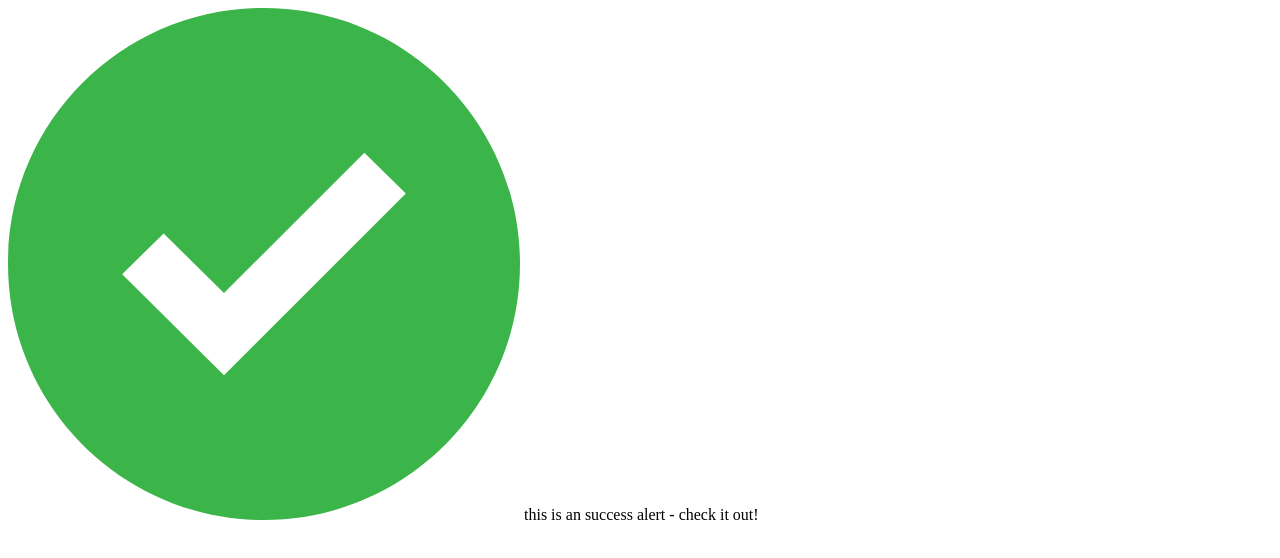
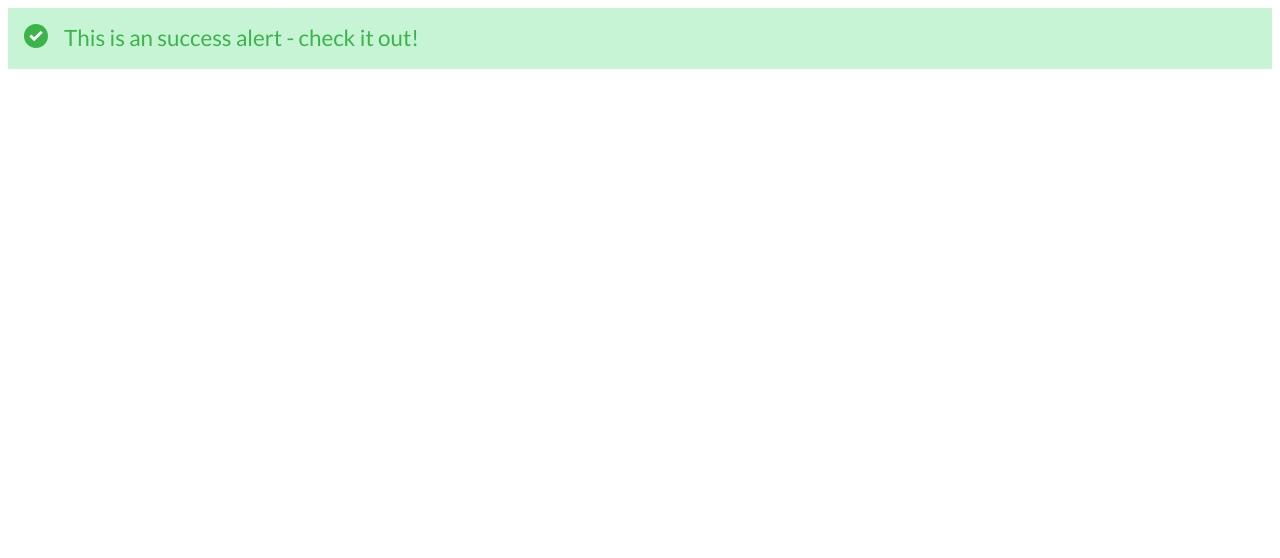
Before and after one commit to jugalkpatel/Component_Library, a plain HTML site: page components/alerts.html in a window 1280 px wide. Drawn offline with Linux system fonts and the light colour scheme.

Commit message:
feat: add success alert

```diff
--- a/components/alerts.css
+++ b/components/alerts.css
@@ -1,3 +1,35 @@
+@import url("https://fonts.googleapis.com/css2?family=Lato:ital,wght@0,300;0,400;0,700;1,300;1,400;1,700&display=swap");
+
 * {
   box-sizing: border-box;
 }
+
+:root {
+  --primary-font: Lato;
+  --success-alert-backcolor: #c6f4d5;
+  --success-alert-fontcolor: #3bb54a;
+  --alert-font-size: 1.4rem;
+  --alert-icon-margin-right: 1rem;
+  --alert-padding: 1rem;
+}
+
+.alerts {
+  width: 100%;
+}
+
+.alerts__success {
+  display: flex;
+
+  padding: var(--alert-padding);
+
+  font-size: var(--alert-font-size);
+  font-family: var(--primary-font);
+
+  background-color: var(--success-alert-backcolor);
+  color: var(--success-alert-fontcolor);
+}
+
+.alerts__success__svg {
+  display: inline-block;
+  margin-right: var(--alert-icon-margin-right);
+}
--- a/components/alerts.html
+++ b/components/alerts.html
@@ -5,18 +5,19 @@
     <meta http-equiv="X-UA-Compatible" content="IE=edge" />
     <meta name="viewport" content="width=device-width, initial-scale=1.0" />
     <title>Alerts</title>
+    <link rel="stylesheet" href="./alerts.css" />
   </head>
   <body>
-    <div class="alert-container">
-      <div class="alert__success">
-        <?xml version="1.0"?>
+    <div class="alerts">
+      <div class="alerts__success">
+        <span class="alerts__success__svg">
           <svg
             xmlns="http://www.w3.org/2000/svg"
             xmlns:xlink="http://www.w3.org/1999/xlink"
             xmlns:svgjs="http://svgjs.com/svgjs"
             version="1.1"
-          width="512"
-          height="512"
+            width="24"
+            height="24"
             x="0"
             y="0"
             viewBox="0 0 367.805 367.805"
@@ -58,7 +59,8 @@
               <g xmlns="http://www.w3.org/2000/svg"></g>
             </g>
           </svg>
-        <span>this is an success alert - check it out!</span>
+        </span>
+        This is an success alert - check it out!
       </div>
     </div>
   </body>
--- a/index.css
+++ b/index.css
@@ -18,6 +18,7 @@
 
 .main {
   padding: 1rem 0.5rem;
+
   position: relative;
 }
 
@@ -186,7 +187,7 @@ div.code-toolbar {
     /* display: flex;
     flex-direction: column; */
     width: 80%;
-    padding-left: 2rem;
+    padding-left: 3rem;
     /* margin: 2rem; */
     position: absolute;
     /* top: 0; */
--- a/resources/prism.css
+++ b/resources/prism.css
@@ -38,7 +38,8 @@ pre[class*="language-"] {
 pre[class*="language-"] {
   padding: 1em;
   /* margin: .5em 0; */
-  overflow: scroll;
+  overflow-y: scroll;
+  overflow-x: hidden;
 }
 
 :not(pre) > code[class*="language-"],
```
Lines whose indentation alone changed are shown as unchanged.
